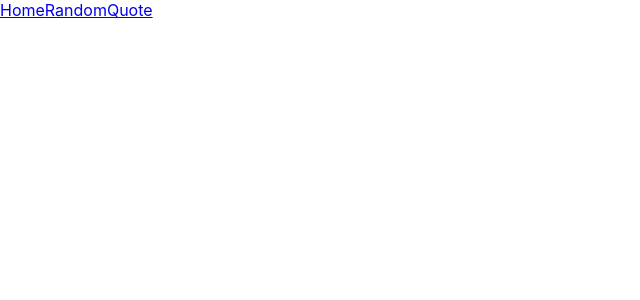
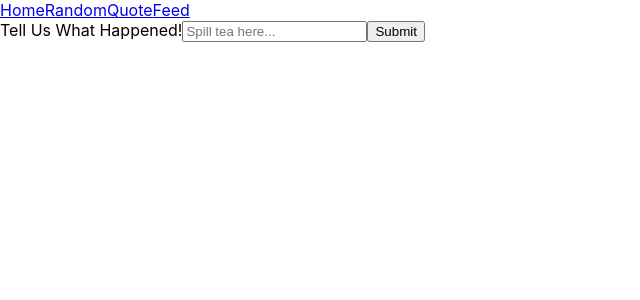
Before and after one commit to roselandroche/mar2021, a React (Create React App) app in the folder practice-js/: page /feed in a window 1280 px wide. Shown: the top 300 px of the page, without its empty margins (0-640 px from the left). Built offline with nearby package versions, Linux system fonts and the light colour scheme.

Commit message:
Working on adding a form

```diff
--- a/practice-js/src/components/App.js
+++ b/practice-js/src/components/App.js
@@ -3,6 +3,7 @@ import '../App.css';
 import Home from './Home';
 import Random from './Random';
 import Quote from './Quote';
+import Feed from './Feed';
 
 function App() {
   return (
@@ -10,11 +11,13 @@ function App() {
       <Link to={'/'}>Home</Link>
       <Link to={'/random'}>Random</Link>
       <Link to={'/quote'}>Quote</Link>
+      <Link to={'/feed'}>Feed</Link>
 
       <Switch>
         <Route exact path="/" component={Home} />
         <Route exact path="/random" render={() => <Random name={'Rose'} />} />
         <Route exact path="/quote" render={() => <Quote />} />
+        <Route exact path="/feed" render={() => <Feed /> } />
       </Switch>
     </div>
 
--- /dev/null
+++ b/practice-js/src/components/Feed.js
@@ -0,0 +1,28 @@
+import React, { useState } from 'react'
+
+function Feed() {
+    const [feedData, setFeedData] = useState([]);
+
+    function handleSubmit(event) {
+        event.preventDefault();
+        console.log('You hit submit');
+        setFeedData(feedData.push(event.target.value));
+        console.log(feedData);
+    }
+
+    return (
+        <div>
+            <form className="feedData" onSubmit={ handleSubmit }>
+                <label>Tell Us What Happened!
+                    {/* field for text input */}
+                    <input type="text" name="feedPost" value={feedData.feedInput} placeholder="Spill tea here..." />
+                </label>
+                {/* button to submit that input */}
+                <button type="submit" value="Submit">Submit</button>
+                {/* p tags to hold that input */}
+            </form>
+        </div>
+    )
+}
+
+export default Feed
```
